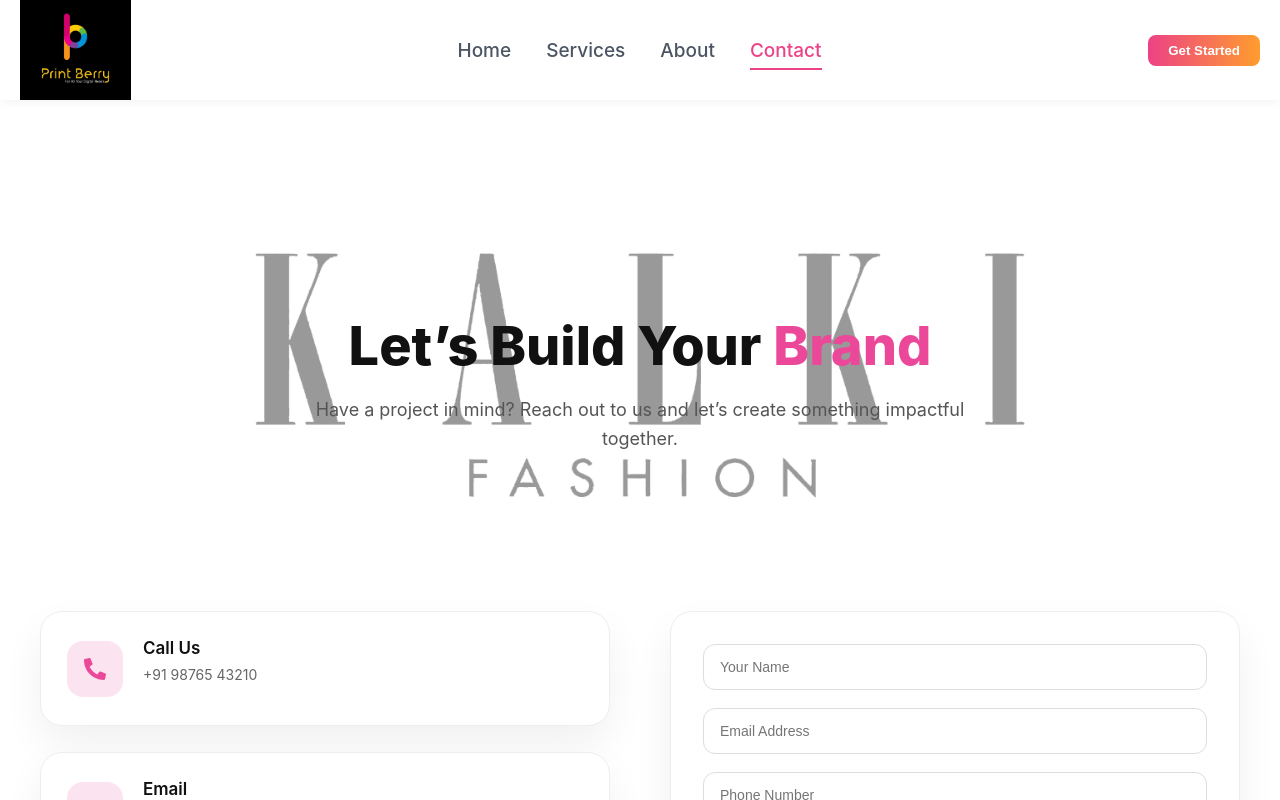
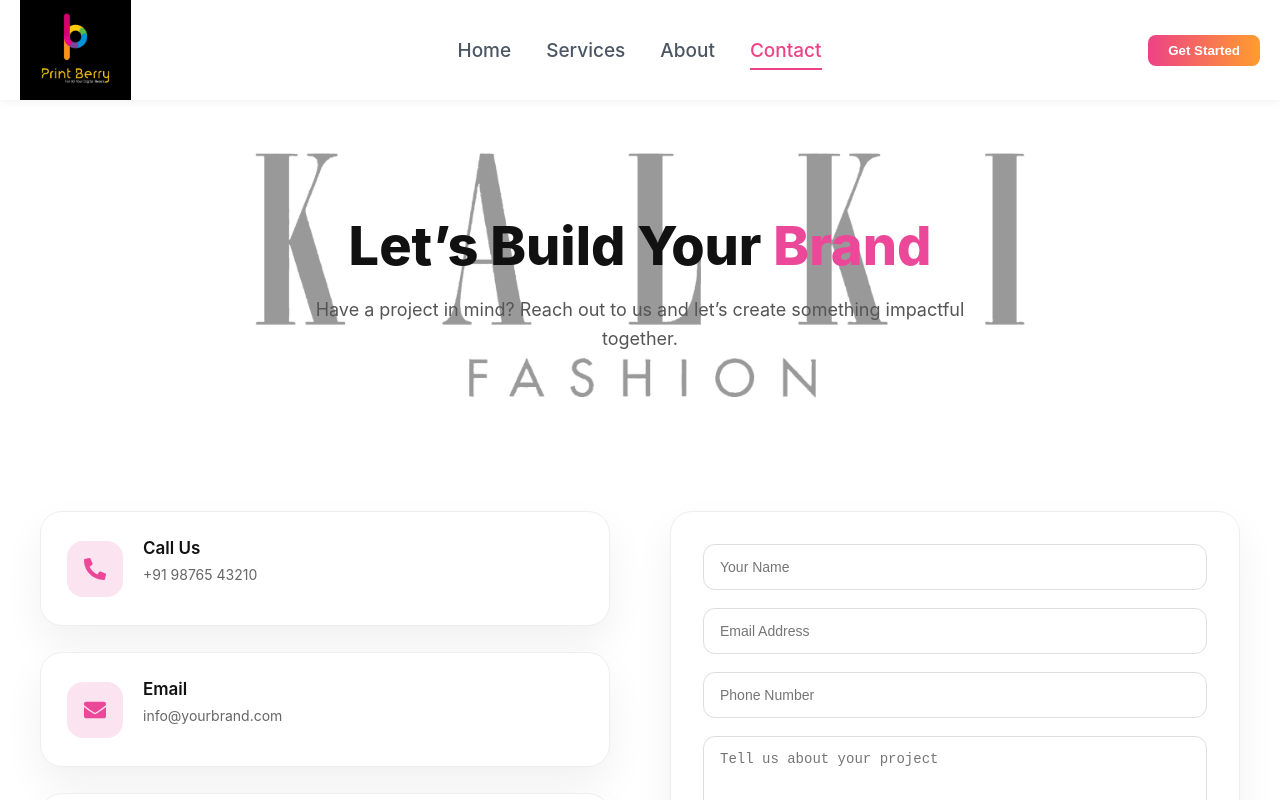
Before and after one commit to pathapatisneha2025-commits/Print-berry, a React (Create React App) app: page /contact in a window 1280 px wide. Shown: the top 800 px of the page. Built offline with nearby package versions, Linux system fonts and the light colour scheme.

Commit message:
changes made

```diff
--- a/src/pages/ContactPage.js
+++ b/src/pages/ContactPage.js
@@ -14,7 +14,7 @@
     <section
       style={{
         ...styles.page,
-        padding: isMobile ? "120px 20px 60px" : "100px 40px 80px",
+        padding: isMobile ? "120px 20px 60px" : "0px 40px 80px",
       }}
     >
       {/* HEADER */}
```
